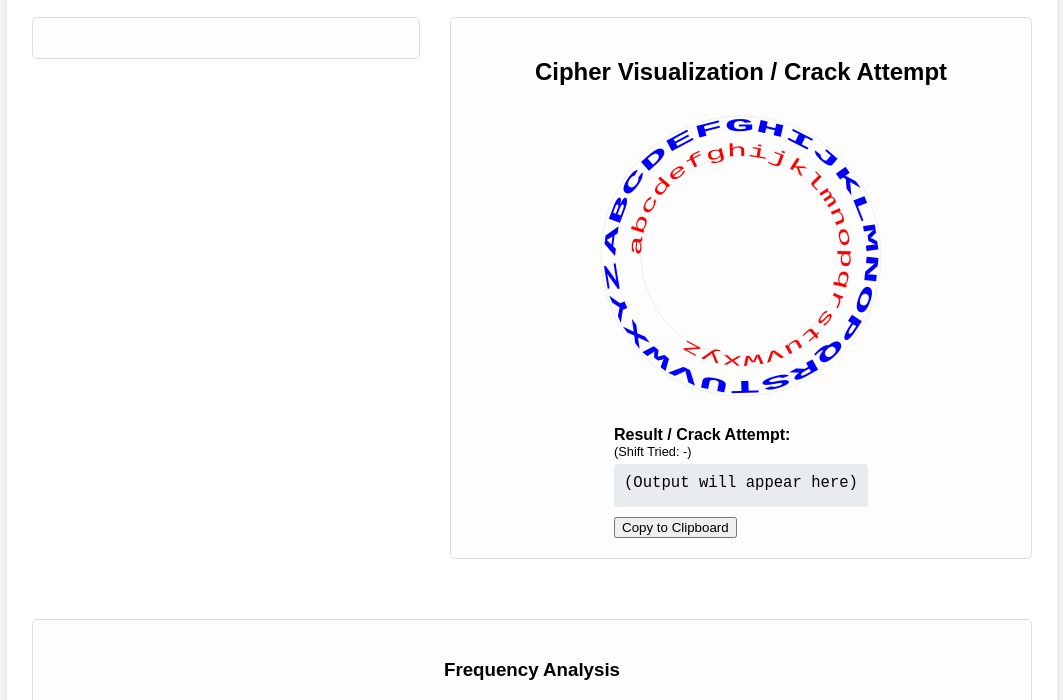
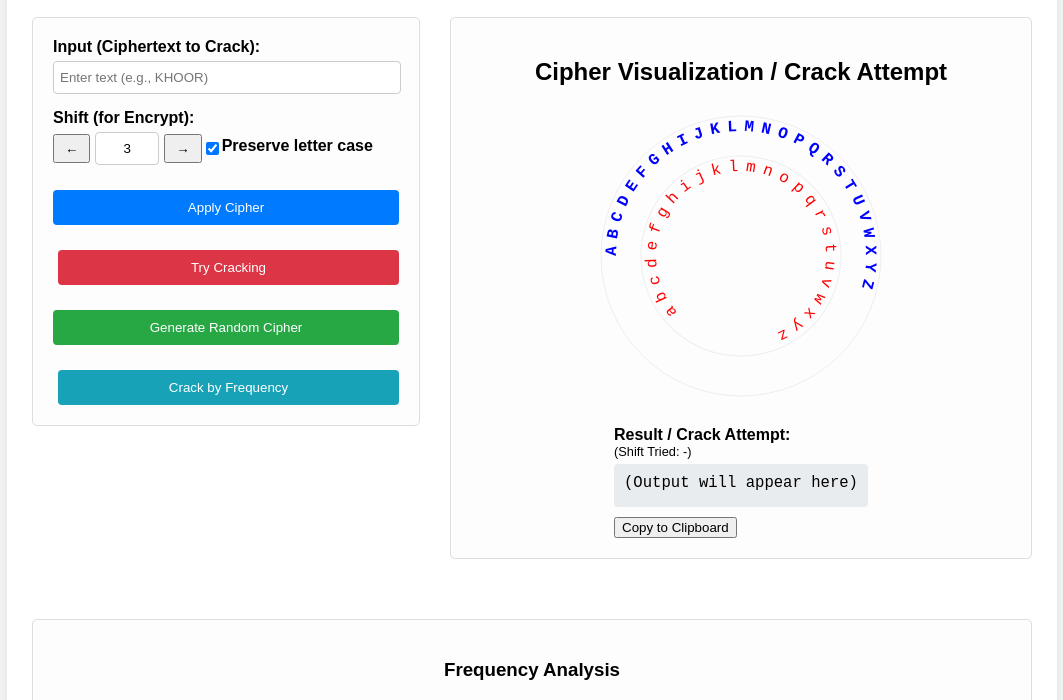
Before and after one commit to ItsAlloy1/Ethical-Hacking-Project, a plain HTML site: page index.html in a window 1280 px wide. Shown: the part 100-800 px from the top of the page, without its empty margins (108-1171 px from the left). Drawn offline with nearby package versions, Linux system fonts and the light colour scheme.

Commit message:
reverted

```diff
--- a/index.html
+++ b/index.html
@@ -11,11 +11,31 @@
   <div class="cipher-lab">
     <header class="header">
       <h1>Caesar Cipher Wheel</h1>
+      <select id="cipherType" style="display: none;">
+        <option value="caesar" selected>Caesar Cipher</option>
+      </select>
     </header>
 
     <main class="main-content">
       <div class="input-params-area">
-        <!-- (keep this section as you had it) -->
+        <div class="input-group">
+          <label for="inputText">Input (Ciphertext to Crack):</label>
+          <input type="text" id="inputText" placeholder="Enter text (e.g., KHOOR)" />
+        </div>
+        <div class="input-group" id="caesarParams">
+          <label for="shiftValue">Shift (for Encrypt):</label>
+          <div class="shift-control">
+            <button id="shiftDown">←</button>
+            <input type="number" id="shiftValue" value="3" min="-25" max="25" />
+            <button id="shiftUp">→</button>
+            <input type="checkbox" id="preserveCaseCheckbox" checked />
+            <label for="preserveCaseCheckbox">Preserve letter case</label>
+          </div>
+        </div>
+        <button id="applyButton">Apply Cipher</button>
+        <button id="crackButton">Try Cracking</button>
+        <button id="generateChallengeButton">Generate Random Cipher</button>
+        <button id="freqCrackButton">Crack by Frequency</button>
       </div>
 
       <div class="output-area">
@@ -26,20 +46,16 @@
             <defs>
               <path id="outerCirclePath" d="M 150, 150 m -125, 0 a 125,125 0 1,1 250,0 a 125,125 0 1,1 -250,0" fill="none"/>
             </defs>
-            <text id="outerText" font-size="18" font-family="monospace">
-              <textPath xlink:href="#outerCirclePath" textLength="780" lengthAdjust="spacingAndGlyphs">
-                ABCDEFGHIJKLMNOPQRSTUVWXYZ
-              </textPath>
+            <text id="outerText" font-size="16" font-family="monospace">
+              <textPath xlink:href="#outerCirclePath">ABCDEFGHIJKLMNOPQRSTUVWXYZ</textPath>
             </text>
             <g id="innerWheelGroup">
               <circle cx="150" cy="150" r="100" fill="none" stroke="#eee" stroke-width="1"/>
               <defs>
-                <path id="innerCirclePath" d="M 150, 150 m -100, 0 a 100,100 0 1,1 200,0 a 100,100 0 1,1 -200,0" fill="none"/>
+                <path id="innerCirclePath" d="M 150, 150 m -85, 0 a 85,85 0 1,1 170,0 a 85,85 0 1,1 -170,0" fill="none"/>
               </defs>
-              <text id="innerText" font-size="18" font-family="monospace">
-                <textPath xlink:href="#innerCirclePath" textLength="530" lengthAdjust="spacingAndGlyphs">
-                  abcdefghijklmnopqrstuvwxyz
-                </textPath>
+              <text id="innerText" font-size="16" font-family="monospace">
+                <textPath xlink:href="#innerCirclePath">abcdefghijklmnopqrstuvwxyz</textPath>
               </text>
             </g>
           </svg>
--- a/style.css
+++ b/style.css
@@ -140,6 +140,11 @@ body {
     overflow: visible;
   }
 
+  #outerText textPath,
+  #innerText textPath {
+    letter-spacing: 7px;
+  }
+
   /* Color Styling */
   #outerText {
     fill: blue;
```
